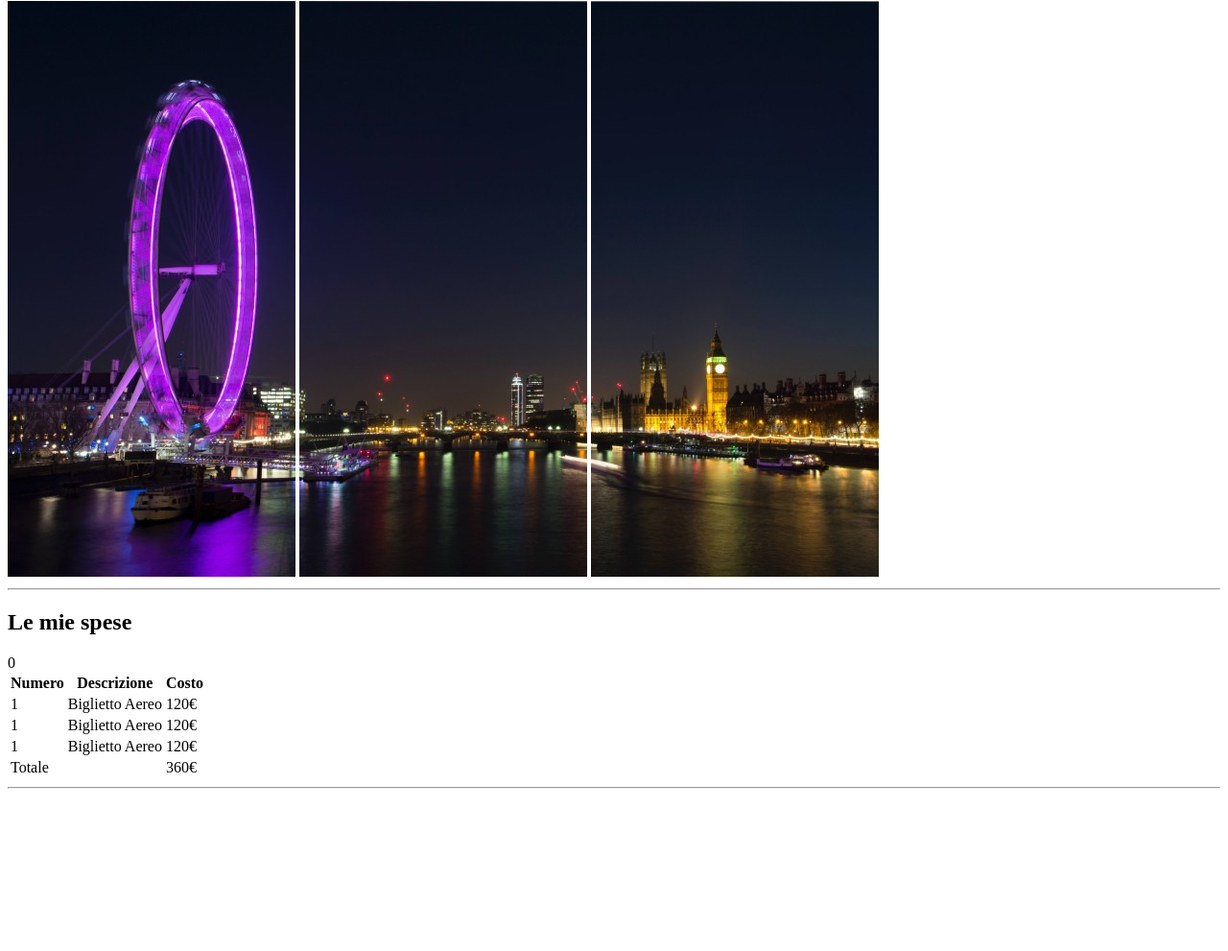
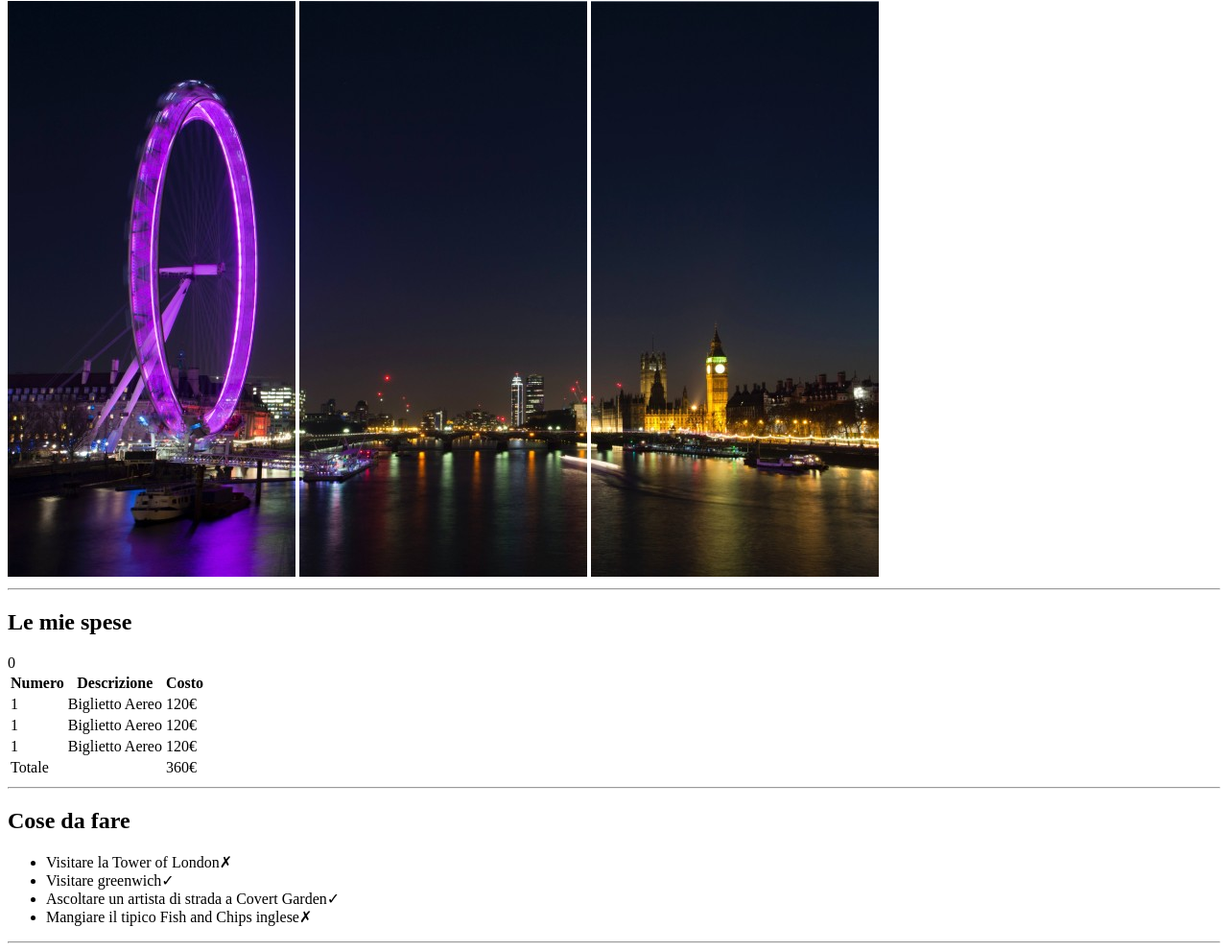
Before and after one commit to simonecpc/html-london-trip, a plain HTML site: page index.html in a window 1280 px wide. Shown: the part 79-1070 px from the top of the page at 96% size. Before the commit the page ends 909 px from the top, so only its background shows below. Drawn offline with Linux system fonts and the light colour scheme.

Commit message:
Fine sezione "Cose da fare"

```diff
--- a/index.html
+++ b/index.html
@@ -50,6 +50,17 @@
     <hr>
 </section>
 <!--fine sezione"Le mie spese"-->
-<!--sezione-->
+<!--sezione "Cose da fare"-->
+<section>
+    <h2>Cose da fare</h2>
+    <ul>
+        <li>Visitare la Tower of London&cross;</li>
+        <li>Visitare greenwich&check;</li>
+        <li>Ascoltare un artista di strada a Covert Garden&check;</li>
+        <li>Mangiare il tipico Fish and Chips inglese&cross;</li>
+    </ul>
+    <hr>
+</section>
+<!--fine sezione "Cose da fare"-->
 </body>
 </html>
```
